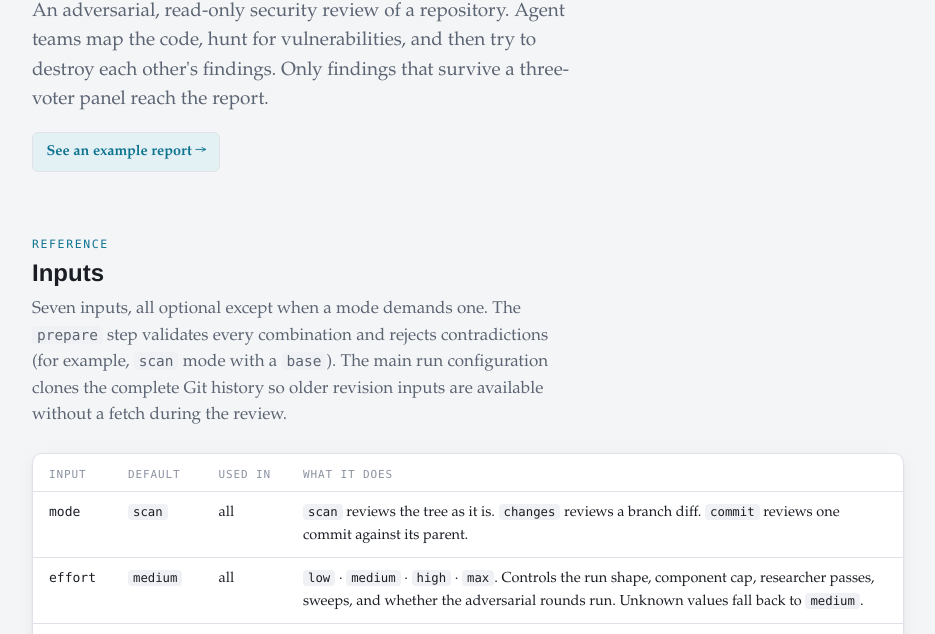
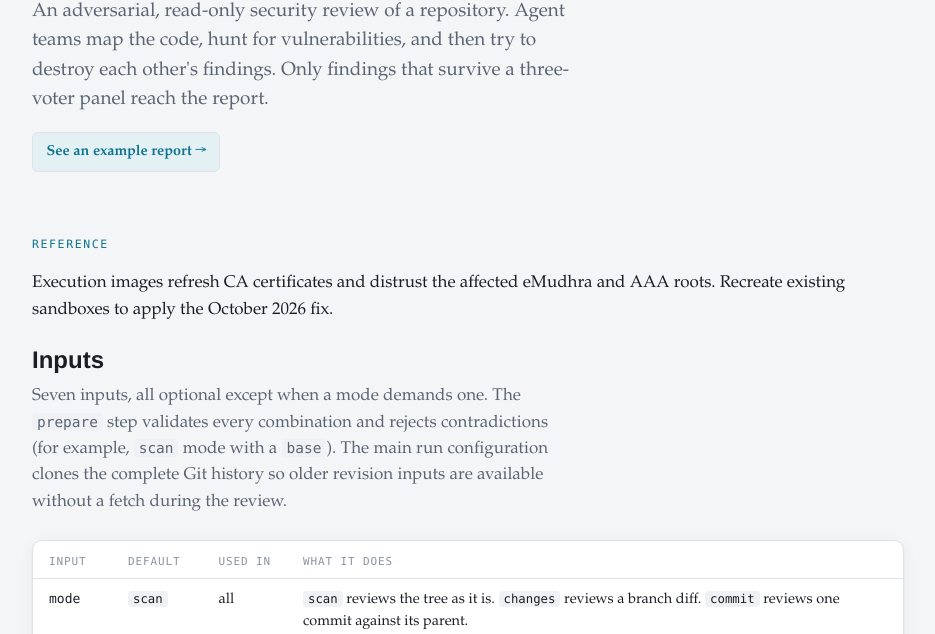
Before and after one commit to lithoscomputer/security-review, a plain HTML site: page index.html in a window 1280 px wide. Shown: the part 133-767 px from the top of the page, without its empty margins (172-1107 px from the left). Drawn offline with Linux system fonts and the light colour scheme.

Commit message:
security: distrust compromised eMudhra roots in workflow images

```diff
--- a/index.html
+++ b/index.html
@@ -400,7 +400,8 @@
   <!-- ================= INPUTS ================= -->
   <section class="section" id="inputs">
     <div class="eyebrow">Reference</div>
-    <h2>Inputs</h2>
+    <p>Execution images refresh CA certificates and distrust the affected eMudhra and AAA roots. Recreate existing sandboxes to apply the October 2026 fix.</p>
+<h2>Inputs</h2>
     <p class="lede">
       Seven inputs, all optional except when a mode demands one. The <code>prepare</code> step
       validates every combination and rejects contradictions (for example, <code>scan</code> mode
```
Also changed, not shown: .fabro/workflows/security-review/verify.toml, .fabro/workflows/security-review/workflow.toml, .fabro/workflows/suggest-security-patches/verify.toml, .fabro/workflows/suggest-security-patches/workflow-embargo.toml, .fabro/workflows/suggest-security-patches/workflow.toml, README.md.
